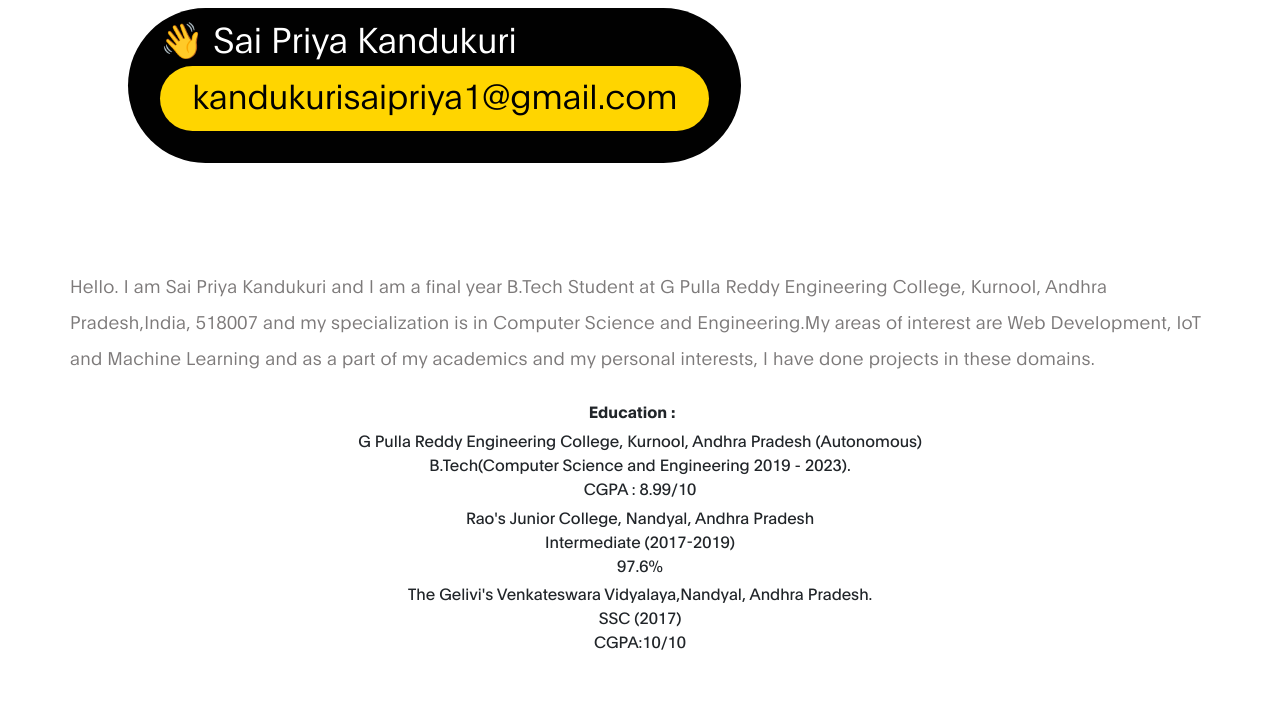
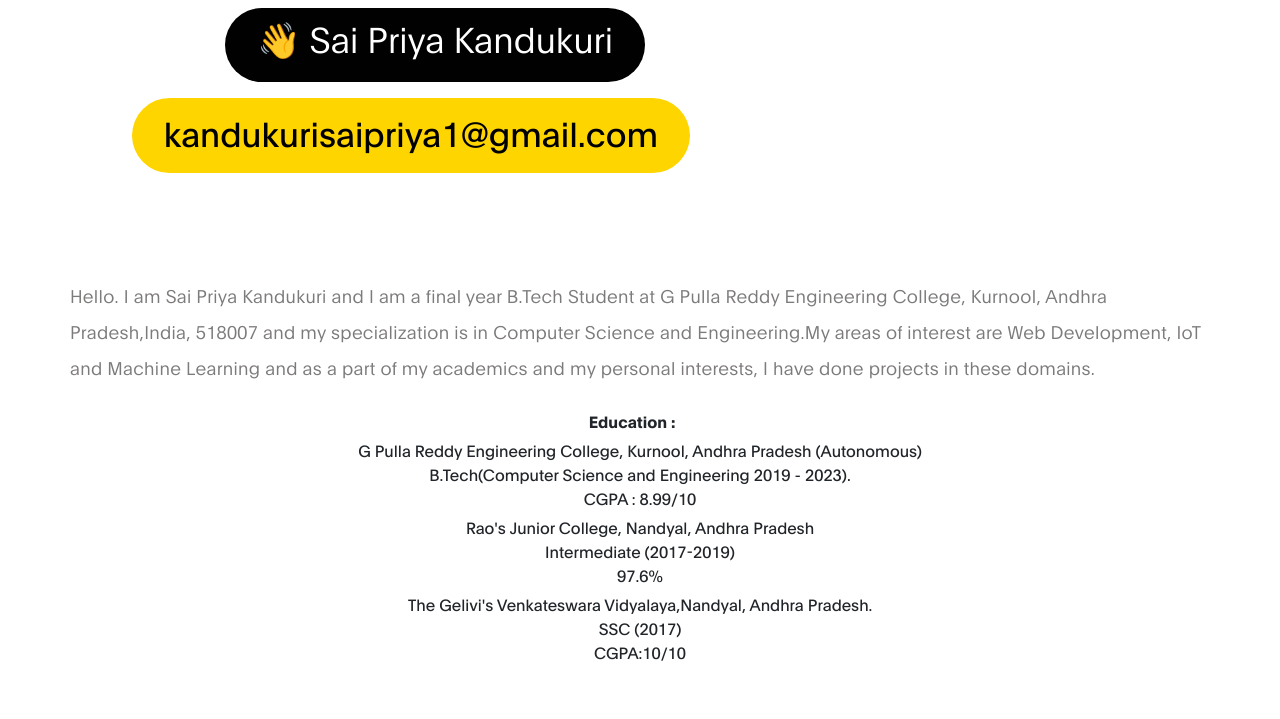
Before and after one commit to kandukuri2210/portfolio, a plain HTML site: page index.html in a window 1280 px wide. Shown: the top 719 px of the page. Drawn offline with nearby package versions, Linux system fonts and the light colour scheme.

Commit message:
Update index.html
Commit3

```diff
--- a/index.html
+++ b/index.html
@@ -110,13 +110,12 @@ https://www.tooplate.com/view/2120-ben-resume
                    <div class="d-flex flex-column justify-content-center align-items-center col-lg-7 col-md-7 col-12">
                         <div class="hero-text">
 
-                            <h1 class="hero-title ml-5">👋 Sai Priya Kandukuri
-
-                            <a href="https://mail.google.com/mail/>view=cm&fs=1&tf=1&to=kandukurisaipriya1@gmail.com" class="email-link">
+                            <h1 class="hero-title ml-5">👋 Sai Priya Kandukuri </h1>
+                        </div>
+                        <div class="hero-text">
+                          <a href="https://mail.google.com/mail/>view=cm&fs=1&tf=1&to=kandukurisaipriya1@gmail.com" class="email-link">
                                 kandukurisaipriya1@gmail.com
                             </a>
-                                 </h1>
-
                         </div>
                     </div>
 
```
